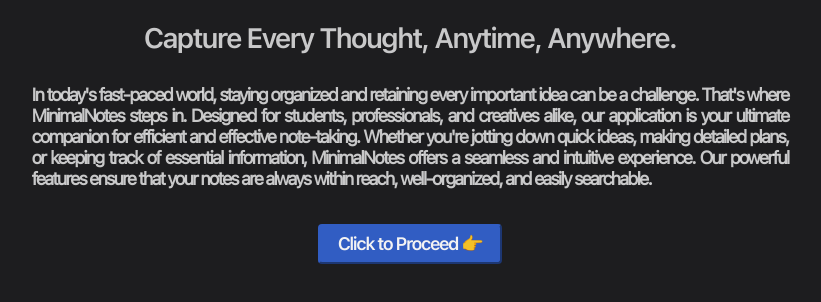
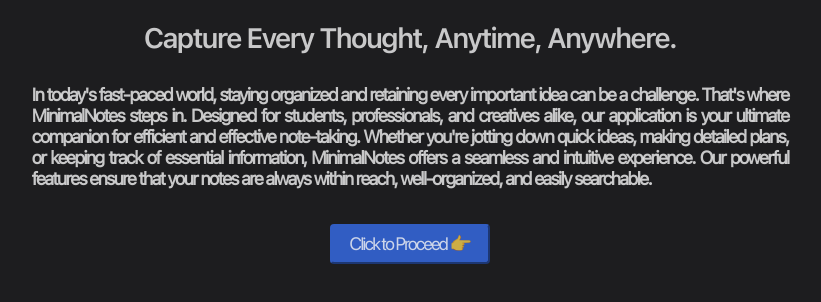
Before and after one commit to SamedyHUNX/crud-application, a plain HTML site: page index.html in a window 1280 px wide. Shown: the part 332-634 px from the top of the page, without its empty margins (230-1051 px from the left). Drawn offline with nearby package versions, Linux system fonts and the light colour scheme; a web font is replaced by a local one.

```diff
--- a/components/aside/aside.css
+++ b/components/aside/aside.css
@@ -102,6 +102,10 @@ ul.notes-list .note-container .buttonContainer button {
   color: var(--common-semi-transparent-white)
 }
 
+ul.notes-list .note-container .buttonContainer button a {
+  color: var(--common-semi-transparent-white);
+}
+
 @media screen and (max-width: 920px) {
   aside {
     display: block;
--- a/components/button/button.css
+++ b/components/button/button.css
@@ -25,9 +25,9 @@
 }
 
 .custom-button a {
-    font-family: 'SF Pro Text Semi Bold', Helvetica, sans-serif;
+    font-family: 'SF Pro Regular', Arial, Helvetica, sans-serif;
     text-decoration: none;
-    color: var(--common-white-text);
+    color: var(--common-semi-transparent-white);
     font-size: var(--common-p-font);
     letter-spacing: -1.52px;
 }
--- a/components/languges/languages.js
+++ b/components/languges/languages.js
@@ -33,6 +33,7 @@ flagArray.forEach((flag, index) => {
     });
 });
 
+
 function updateTranslations(index) {
     const diaryElement = document.querySelector('.header-container p');
     diaryElement.textContent = translations[index].title;
```
